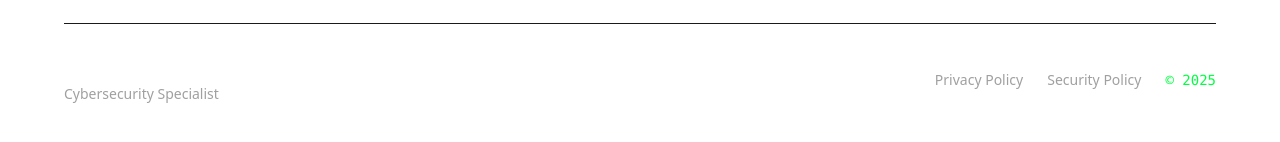
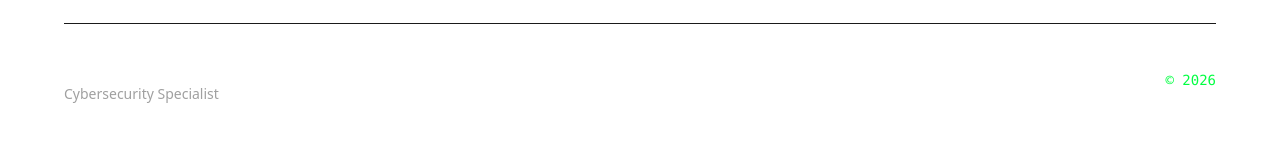
Before and after one commit to Shakibul-CyberSec/shakibul-cybersecurity-portfolio, a Next.js app: page / in a window 1280 px wide. Shown: the part 6304-6446 px from the top of the page. Built offline with nearby package versions, Linux system fonts and the light colour scheme.

Commit message:
fix(footer): remove dummy policy links and update copyright to 2026

```diff
--- a/app/components/Contact.jsx
+++ b/app/components/Contact.jsx
@@ -504,9 +504,7 @@ const Contact = () => {
               <div className="text-sm">Cybersecurity Specialist</div>
             </div>
             <div className="flex space-x-6 text-sm text-cyber-gray">
-              <a href="#" className="hover:text-white transition-colors">Privacy Policy</a>
-              <a href="#" className="hover:text-white transition-colors">Security Policy</a>
-              <div className="text-neon-green font-mono">© 2025</div>
+              <div className="text-neon-green font-mono">© 2026</div>
             </div>
           </div>
         </div>
```
